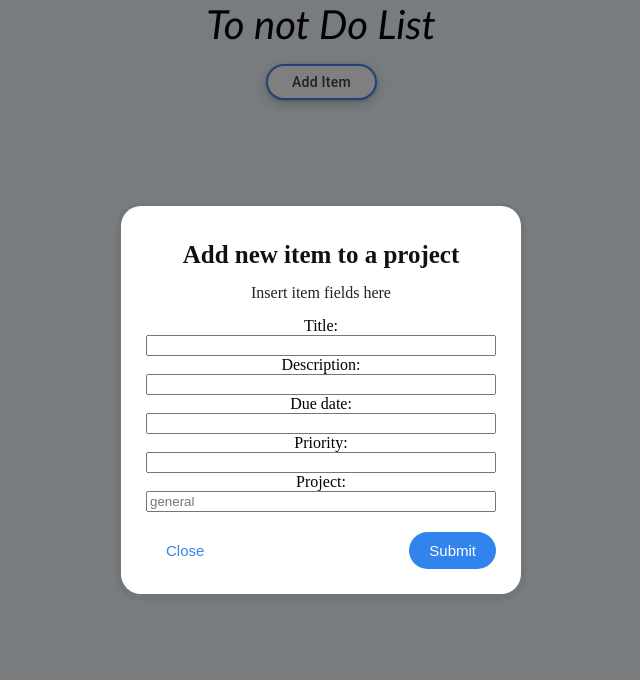
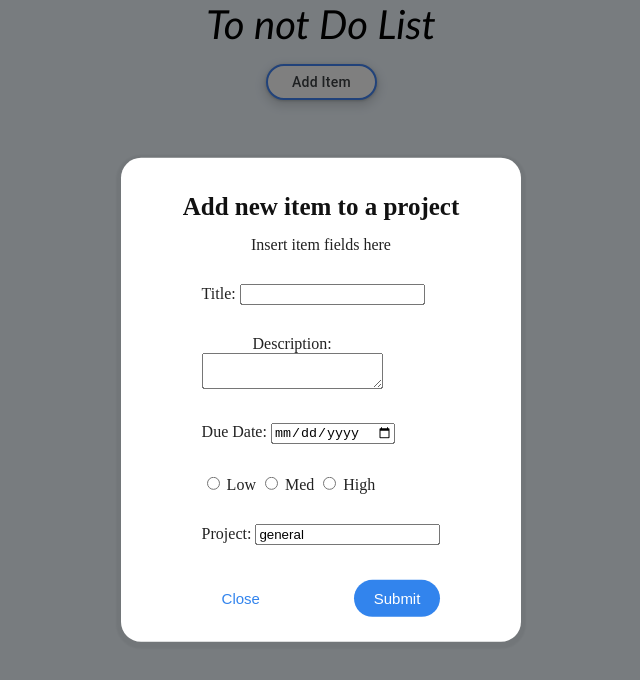
Before and after one commit to nothinktank/ToDoList, a website built with webpack: page src/template.html in a window 1280 px wide. Both pictures are taken after a click on the button "Add Item". Shown: the whole page, without its empty margins (319-959 px from the left). Built offline with nearby package versions, Linux system fonts and the light colour scheme.

Commit message:
bugfix for empty key submitted when edit button and submit edits pressed

```diff
--- a/src/index.js
+++ b/src/index.js
@@ -187,7 +187,8 @@ function addPopupFunctionToNewEditBtnsAndRemoveExistingItem(){
     let title = document.querySelector('#edit-title');
     let description = document.querySelector('#edit-description');
     let dueDate = document.querySelector('#edit-duedate');
-    let priority = document.querySelector('#edit-priority');
+    // let priority = document.querySelector('#edit-priority');
+    let priority = document.querySelector(`input[name="edit-priority"]`)
     let projectName = document.querySelector('#edit-project');
 
   let btnIdentifier = scopedListOfEditBtns[i].getAttribute('project-item');
@@ -203,12 +204,16 @@ function addPopupFunctionToNewEditBtnsAndRemoveExistingItem(){
     // console.log(JSON.parse(localStorage.getItem(localStorage.key(0))));
     if (parsedItem.identifier === btnIdentifier){
       //restricted title and project for editing existing items
-      title.textContent = parsedItem.title;
-      projectName.textContent = parsedItem.project;
+
+
+      title.value = parsedItem.title;
+      projectName.value = parsedItem.project;
 
       description.value = parsedItem.description;
       dueDate.value = parsedItem.dueDate;
       priority.value = parsedItem.priority;
+
+      // let radioBtn = document.querySelector('')
 
 
       //testing my theory, return the parsedItem.identifier
--- a/src/item.js
+++ b/src/item.js
@@ -34,11 +34,12 @@ export class Item {
     let title = document.querySelector( `#${edit}title`);
     let description = document.querySelector(`#${edit}description`);
     let dueDate = document.querySelector(`#${edit}duedate`);
-    let priority = document.querySelector(`#${edit}priority`);
+    // let priority = document.querySelector(`#${edit}priority`);
+    let priority = document.querySelector(`input[name="${edit}priority"]:checked`)
     let project = document.querySelector(`#${edit}project`);
 
 if (edit === 'edit-'){
-  let editedItem = new Item(title.textContent, description.value, dueDate.value, priority.value, project.textContent);
+  let editedItem = new Item(title.value, description.value, dueDate.value, priority.value, project.value);
   localStorage.setItem(editedItem.identifier, JSON.stringify(editedItem));
 
         // title.value = '';
--- a/src/style.css
+++ b/src/style.css
@@ -143,12 +143,23 @@ li {
 }
 
 .flex-box {
-  display: flex;
+  display:flex;
+
   flex-direction: column;
-  justify-content: space-between;
+
+  /* flex-direction:row; */
+  /* justify-content: flex-end; */
+  align-items: baseline;
+  text-align: left;
   /* gap: 10px; */
 }
 
+.flex-box p label {
+  /* background-color: #174ea6; */
+  /* justify-content: baseline; */
+  text-align: left;
+
+}
 /* item popup CSS style */
 
 #open-item-popup {
--- a/src/template.html
+++ b/src/template.html
@@ -23,21 +23,56 @@
     <!-- add item popup modal -->
     <div class="popup" id="item-popup">
       <div class="overlay"></div>
+
         <div class="popup-content">
           <h2>Add new item to a project</h2>
           <p>Insert item fields here</p>
+
+          <form id="newItem" method="post" >
+
           <div class="flex-box">
-            <div>Title: </div><input type="text" id="title">
-            <div>Description: </div><input type="text" id="description">
-            <div>Due date: </div><input type="text" id="duedate">
-            <div>Priority: </div><input type="text" id="priority">
-            <div>Project: </div><input type="text" id="project" placeholder="general">
+            <!-- <div>Title: </div><input type="text" id="title"> -->
+          <p>
+            <label for="title">Title:</label>
+            <input type="text" id="title" name="title" required><br>
+          </p>
+
+
+            <!-- <div>Description: </div><input type="text" id="description"> -->
+
+          <p>
+            <label for="description">Description:</label><br>
+            <textarea name="description" id="description"></textarea>
+          </p>
+            <!-- need to update the document query method -->
+
+            <!-- <div>Due date: </div><input type="text" id="duedate"> -->
+          <p>
+            <label for="duedate">Due Date:</label>
+            <input type="date" id="duedate" name="duedate"><br>
+          </p>
+            <!-- <div>Priority: </div><input type="text" id="priority"> -->
+          <p>
+            <!-- <label for="priority">Priority:</label> -->
+            <input type="radio" id="low" name="priority" value="low"> <label for="low">Low</label>
+            <input type="radio" id="Med" name="priority" value="Med"> <label for="Med">Med</label>
+            <input type="radio" id="High" name="priority" value="High"> <label for="High">High</label><br>
+         </p>
+            <!-- <div>Project: </div><input type="text" id="project" placeholder="general"> -->
+         <p>
+            <label for="project">Project:</label>
+            <input type="text" id="project" name="project" value="general" required>
+         </p>
+
           </div>
 
           <div class="controls">
           <button class="close-btn">Close</button>
-          <button class="submit-btn">Submit</button>
+          <button class="submit-btn" type="submit">Submit</button>
           </div>
+
+        </form>
+
         </div>
 
     </div>
@@ -71,20 +106,52 @@
         <div class="popup-content">
           <h2>Edit this item</h2>
           <p>Insert item fields here</p>
+          <form id="editedItem"  >
           <div class="flex-box">
             <!-- <div>Title: </div><input type="text" id="edit-title"> -->
-            <div>Title: <span id="edit-title"></span></div>
-            <div>Description: </div><input type="text" id="edit-description">
-            <div>Due date: </div><input type="text" id="edit-duedate">
-            <div>Priority: </div><input type="text" id="edit-priority">
-            <div>Project: <span id="edit-project"></span></div>
+            <!-- <div>Title: <span id="edit-title"></span></div> -->
+
+            <p>
+              <label for="title">Title:</label>
+              <input type="text" id="edit-title" name="title" readonly><br>
+            </p>
+
+            <!-- <div>Description: </div><input type="text" id="edit-description"> -->
+
+            <p>
+              <label for="description">Description:</label><br>
+              <textarea name="description" id="edit-description"></textarea>
+            </p>
+
+            <!-- <div>Due date: </div><input type="text" id="edit-duedate"> -->
+
+            <p>
+              <label for="duedate">Due Date:</label>
+              <input type="date" id="edit-duedate" name="duedate"><br>
+            </p>
+
+            <!-- <div>Priority: </div><input type="text" id="edit-priority"> -->
+
+            <p>
+              <!-- <label for="edit-priority">Priority:</label> -->
+              <input type="radio" id="low" name="edit-priority" value="low" class="radioPriority"> <label for="low">Low</label>
+              <input type="radio" id="Med" name="edit-priority" value="Med" class="radioPriority"> <label for="Med">Med</label>
+              <input type="radio" id="High" name="edit-priority" value="High" class="radioPriority"> <label for="High">High</label><br>
+           </p>
+
+            <!-- <div>Project: <span id="edit-project"></span></div> -->
+            <p>
+              <label for="project">Project:</label>
+              <input type="text" id="edit-project" name="project" readonly>
+           </p>
             <!-- <div>Project: </div><input type="text" id="edit-project" placeholder="general"> -->
           </div>
 
           <div class="controls">
           <button class="close-btn">Close</button>
-          <button class="submit-edits">Submit</button>
+          <button class="submit-edits" type="submit">Submit</button>
           </div>
+        </form>
         </div>
 
     </div>
```
